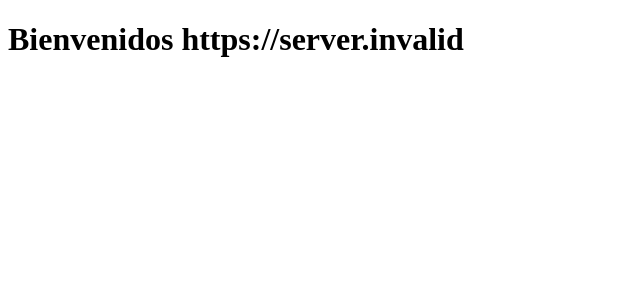
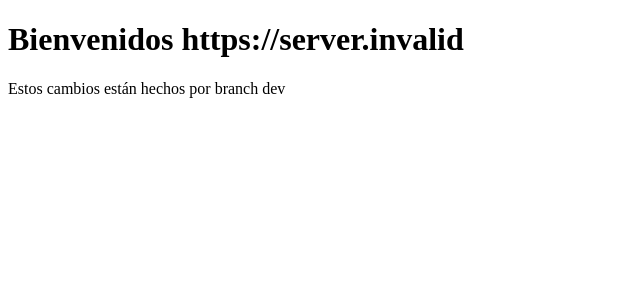
Before and after one commit to JonaRuizZ/ecommerce, a React (Vite) app: page / in a window 1280 px wide. Shown: the top 300 px of the page, without its empty margins (0-640 px from the left). Built offline with nearby package versions, Linux system fonts and the light colour scheme; no server answers.

Commit message:
Se modifica parrafo para mostrar rama dev

```diff
--- a/src/App.jsx
+++ b/src/App.jsx
@@ -2,7 +2,11 @@ import { API_URL } from "../env";
 
 const App = () => {
   return (
-    <h1>Bienvenidos {API_URL}</h1>
-  )};
+    <>
+      <h1>Bienvenidos {API_URL}</h1>
+      <p>Estos cambios están hechos por branch dev</p>
+    </>
+  )
+};
 
 export default App;
```
